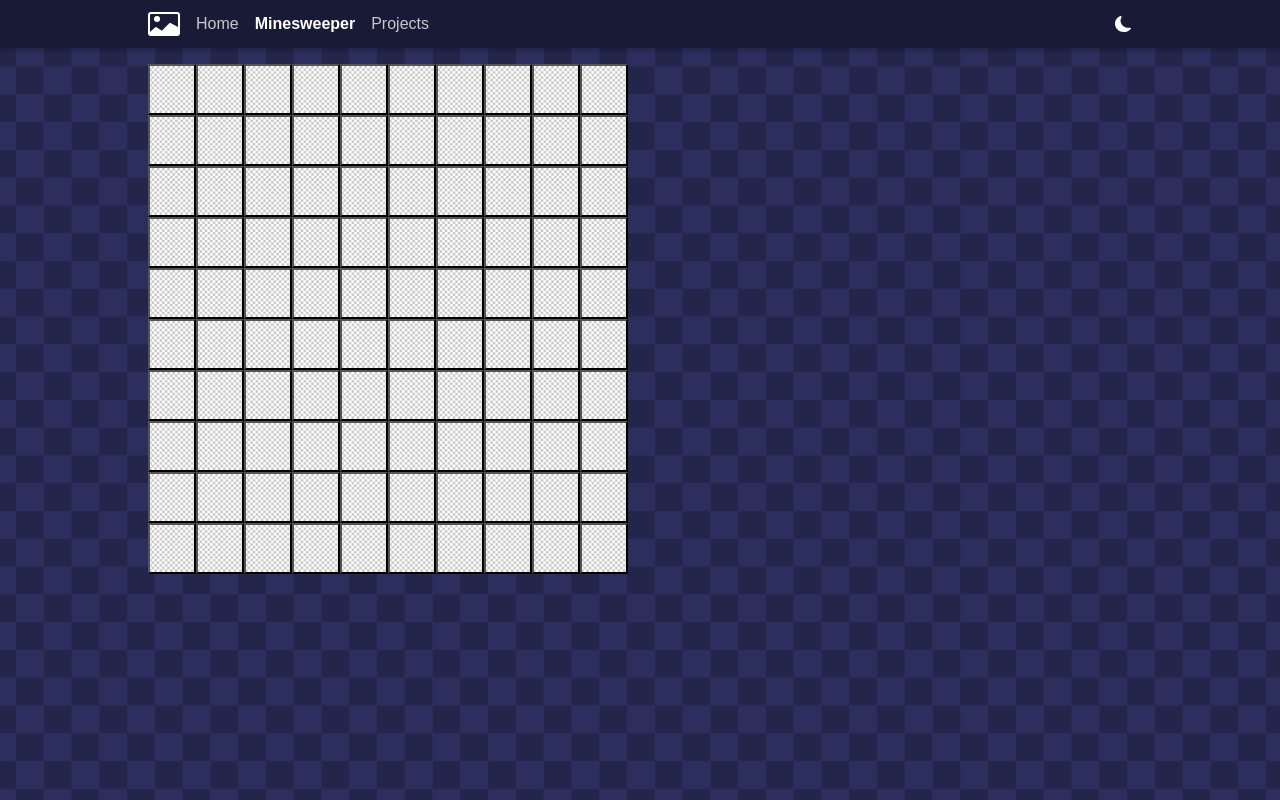
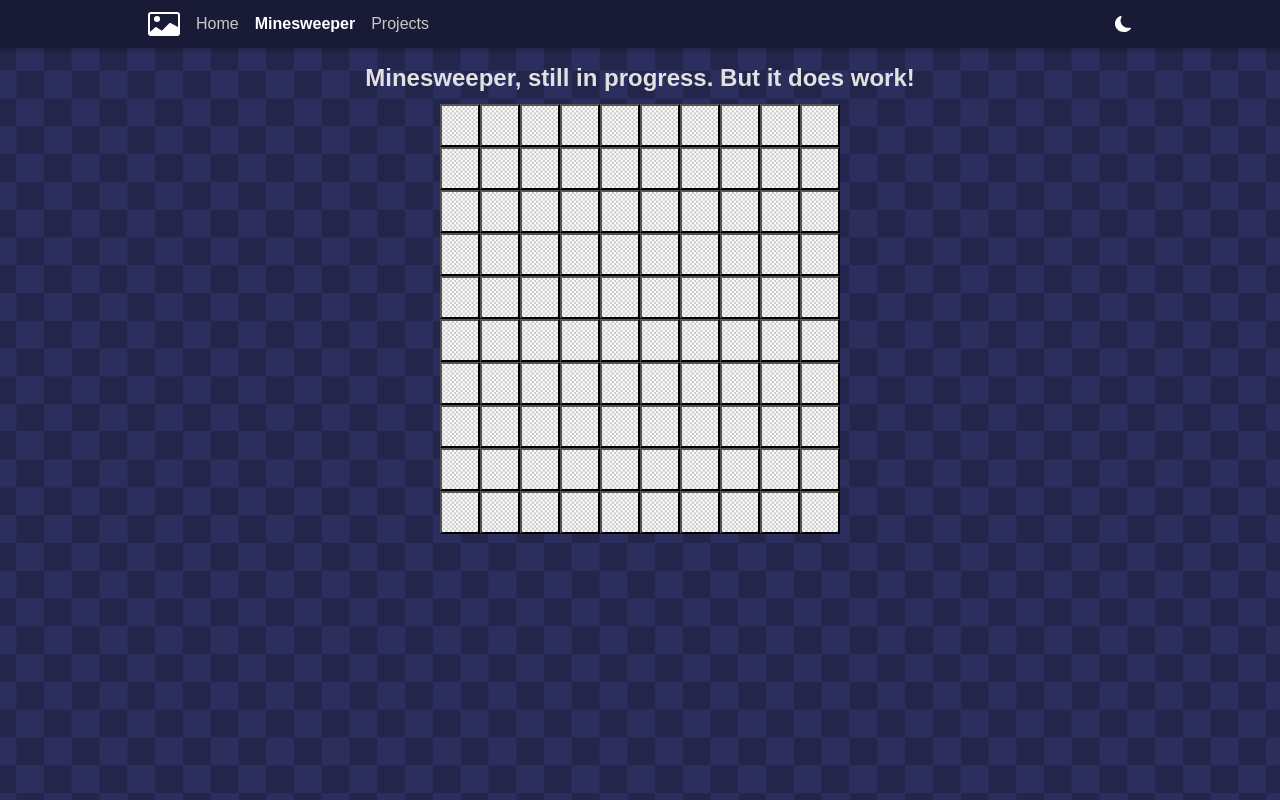
Before and after one commit to itchybarn/PortfolioWebsite, a React (Vite) app in the folder frontend/: page /minesweeper in a window 1280 px wide. Built offline with nearby package versions, Linux system fonts and the light colour scheme.

Commit message:
Finished the base minesweeper game with revealing tiles and placing flags. Also recursive revealing on a 0.

```diff
--- a/frontend/src/components/windows/Minesweeper/Board.tsx
+++ b/frontend/src/components/windows/Minesweeper/Board.tsx
@@ -10,7 +10,7 @@ interface GameBoardProps {
 
 const GameBoard = ({
   size = { x: 10, y: 10 },
-  mineChance = 80,
+  mineChance = 15,
 }: GameBoardProps) => {
   const [board, dispatch] = useReducer(
     boardReducer,
--- a/frontend/src/components/windows/Minesweeper/BoardData.ts
+++ b/frontend/src/components/windows/Minesweeper/BoardData.ts
@@ -11,6 +11,10 @@ export interface BoardState {
 export type BoardAction =
   | { type: "reveal_cell"; position: CellPosition }
   | { type: "flag_cell"; position: CellPosition }
+
+function deepCopyCells(cells: CellData[][]): CellData[][] {
+  return cells.map(col => col.map(c => ({ ...c })))
+}
 
 export function createInitialBoard({
   size = {x: 10, y: 10},
@@ -33,42 +37,51 @@ export function createInitialBoard({
 
 export function boardReducer(state: BoardState, a: BoardAction): BoardState {
   const { x, y } = a.position
-  const cell = state.cells[x][y]
 
   switch (a.type) {
     case "reveal_cell": {
-      if (cell.state !== "unopened") return state;
+      if (state.cells[x][y].state !== "unopened") return state;
 
-      state.cells = updateCells(state.cells, x, y, {state: "opened"});
+      const newCells = deepCopyCells(state.cells);
+      const cell = newCells[x][y];
 
       if (!state.gameStarted) {
-        placeMines(state.cells, cell, state.potentialMines, state.mineChance)
+        placeMines(newCells, cell, state.potentialMines, state.mineChance);
       }
 
-      return {...state, cells: state.cells}
+      revealCell(newCells, cell);
+
+      return {...state, cells: newCells, gameStarted: true};
     }
     case "flag_cell": {
-      if (cell.state === "opened") return state;
+      if (state.cells[x][y].state === "opened") return state;
 
-      state.cells = updateCells(state.cells, x, y, {state: cell.state === `flagged` ? `opened` : `flagged`});
+      const newCells = deepCopyCells(state.cells);
+      const cell = newCells[x][y];
 
-      return {...state, cells: state.cells}
+      cell.state = cell.state === `flagged` ? `unopened` : `flagged`;
+
+      return {...state, cells: newCells};
     }
   }
 }
 
-function updateCells(cells: CellData[][], cx: number, cy: number, updates: Partial<CellData>): CellData[][] {
-  const newCells = [...cells]
-  const newColumn = [...newCells[cx]]
-  newColumn[cy] = { ... newColumn[cy], ...updates };
-  newCells[cx] = newColumn;
-  return newCells
+function revealCell(cells: CellData[][], revealedCell: CellData) {
+  if (revealedCell.state !== "unopened") return;
+  revealedCell.state = "opened";
+
+  if (revealedCell.count == 0) {
+    acessSurroundingCells(cells, revealedCell, (cell: CellData) => {
+      revealCell(cells, cell)
+    })
+  }
+
 }
 
 function placeMines(cells: CellData[][], startingCell: CellData, potentialMines: Record<string, boolean>, mineChance: number) {
   const totalSize = cells.length * cells[0].length
   const totalMines = totalSize * (mineChance * 0.01)
-  acessSurroundingCells(cells, startingCell, (cell) => {
+  acessSurroundingCells(cells, startingCell, (cell: CellData) => {
     delete potentialMines[`${cell.position.x},${cell.position.y}`]
   }, true)
   Object.keys(getNRandomEntries(potentialMines, totalMines)).map((cellPosition) => {
@@ -78,7 +91,7 @@ function placeMines(cells: CellData[][], startingCell: CellData, potentialMines:
 }
 
 function placeMine(cells: CellData[][], cell: CellData) {
-  updateCells(cells, cell.position.x, cell.position.y, { isMine: true })
+  cell.isMine = true
   countSurroundingCells(cells, cell);
 }
 
--- a/frontend/src/components/windows/Minesweeper/Cell.tsx
+++ b/frontend/src/components/windows/Minesweeper/Cell.tsx
@@ -1,6 +1,7 @@
 import checkerboard from "@src/assets/checkerboard.svg";
 import flagImg from "@src/assets/Minesweeper/flag-fill.svg";
 import type { CellData } from "./CellData";
+import type React from "react";
 
 interface CellProps {
   cell: CellData;
@@ -10,17 +11,19 @@ interface CellProps {
 
 const Cell = ({ cell, onLeftClick, onRightClick }: CellProps) => {
   return (
-    <button className="cell" onClick={() => {onLeftClick(cell)}} onContextMenu={() => {onRightClick(cell)}}>
+    <button
+      className="cell"
+      onClick={() => {
+        onLeftClick(cell);
+      }}
+      onContextMenu={(e: React.MouseEvent) => {
+        e.preventDefault();
+        onRightClick(cell);
+      }}
+    >
       <img src={cell.state === `flagged` ? flagImg : checkerboard} />
       <span className="cell-text">
-        {cell.state === `opened`
-          ? cell.position.x +
-            ", " +
-            cell.position.y +
-            " is" +
-            (!cell.isMine ? " not" : "") +
-            " a mine!"
-          : ""}
+        {cell.state === `opened` ? cell.count : ""}
       </span>
     </button>
   );
--- a/frontend/src/components/windows/Minesweeper/Minesweeper.tsx
+++ b/frontend/src/components/windows/Minesweeper/Minesweeper.tsx
@@ -1,9 +1,13 @@
 import GameBoard from "./Board";
 import "@src/css/Minesweeper.css";
 
-const Minesweeper = () => {
+interface Props {
+  className: string;
+}
+
+const Minesweeper = ({ className }: Props) => {
   return (
-    <div>
+    <div className={className}>
       <GameBoard />
     </div>
   );
--- a/frontend/src/css/Minesweeper.css
+++ b/frontend/src/css/Minesweeper.css
@@ -8,12 +8,10 @@
 .cell-column {
     display: flex;
     flex-direction: column;
-    height: 3rem;
-    background-color: red;
 }
 
 .cell {
-    width: 3rem;
+    width: 2.5rem;
     aspect-ratio: 1 / 1;
     color: black;
     position: relative; /* becomes the reference for any absolute children */
--- /dev/null
+++ b/frontend/src/css/pages/MinesweeperPage.css
@@ -0,0 +1,6 @@
+.minesweeperPage {
+    display: flex;
+    align-items: center;
+    flex-direction: column;
+    gap: 0.75rem;
+}
--- a/frontend/src/modules/pages.tsx
+++ b/frontend/src/modules/pages.tsx
@@ -1,5 +1,5 @@
 import Home from "../pages/Home";
-import Minesweeper from "../pages/Minesweeper";
+import MinesweeperPage from "../pages/MinesweeperPage";
 import type React from "react";
 import cardImage from "../assets/card-image.svg";
 import Projects from "../pages/Projects";
@@ -18,7 +18,7 @@ const pages = {
   },
   "/minesweeper": {
     name: "Minesweeper",
-    page: Minesweeper,
+    page: MinesweeperPage,
   },
   "/projects": {
     name: "Projects",
--- a/frontend/src/pages/Minesweeper.tsx
+++ /dev/null
@@ -1,7 +0,0 @@
-import MinesweeperWindow from "../components/windows/Minesweeper/Minesweeper";
-
-const Minesweeper = () => {
-  return <MinesweeperWindow />;
-};
-
-export default Minesweeper;
--- /dev/null
+++ b/frontend/src/pages/MinesweeperPage.tsx
@@ -0,0 +1,11 @@
+import MinesweeperWindow from "../components/windows/Minesweeper/Minesweeper";
+import "@src/css/pages/MinesweeperPage.css"
+
+const MinesweeperPage = () => {
+  return <div className="minesweeperPage">
+    <h2 className="header">Minesweeper, still in progress. But it does work!</h2>
+    <MinesweeperWindow className="minesweeper"/>
+    </div>;
+};
+
+export default MinesweeperPage;
```
